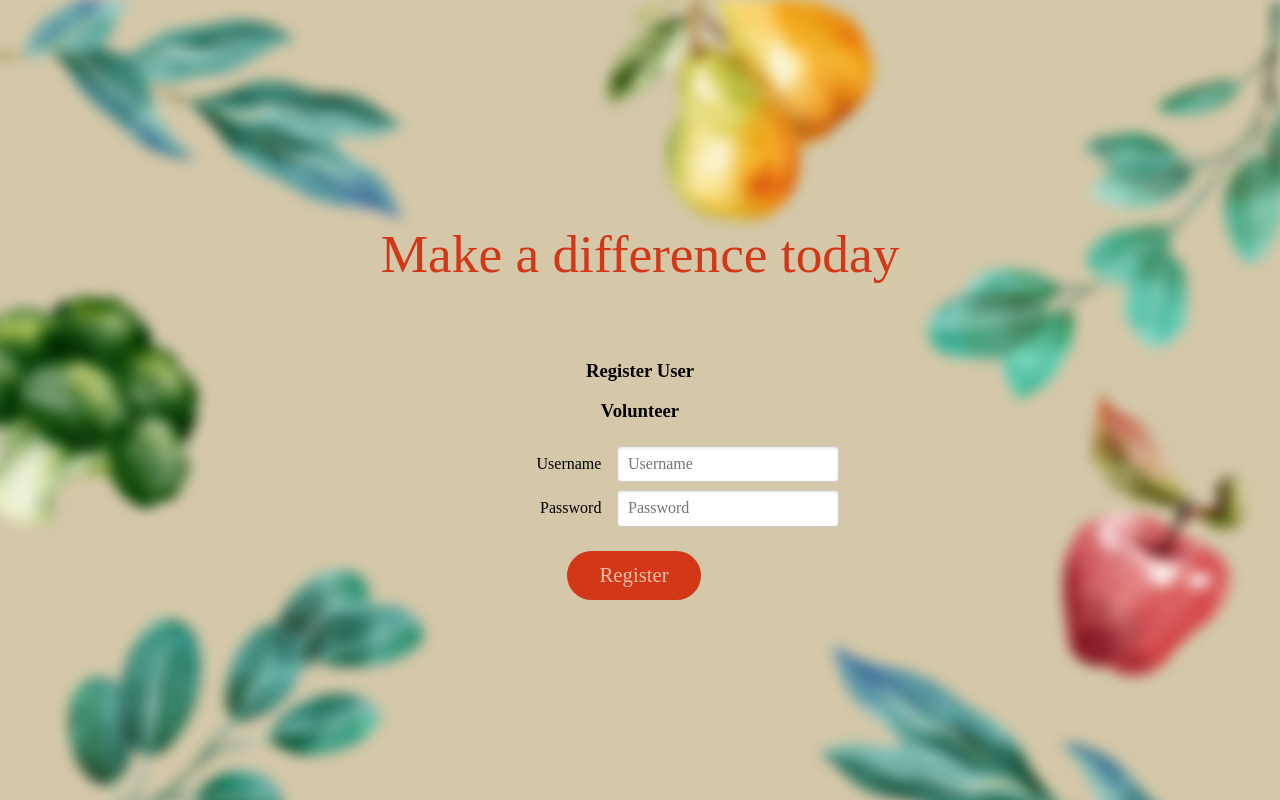
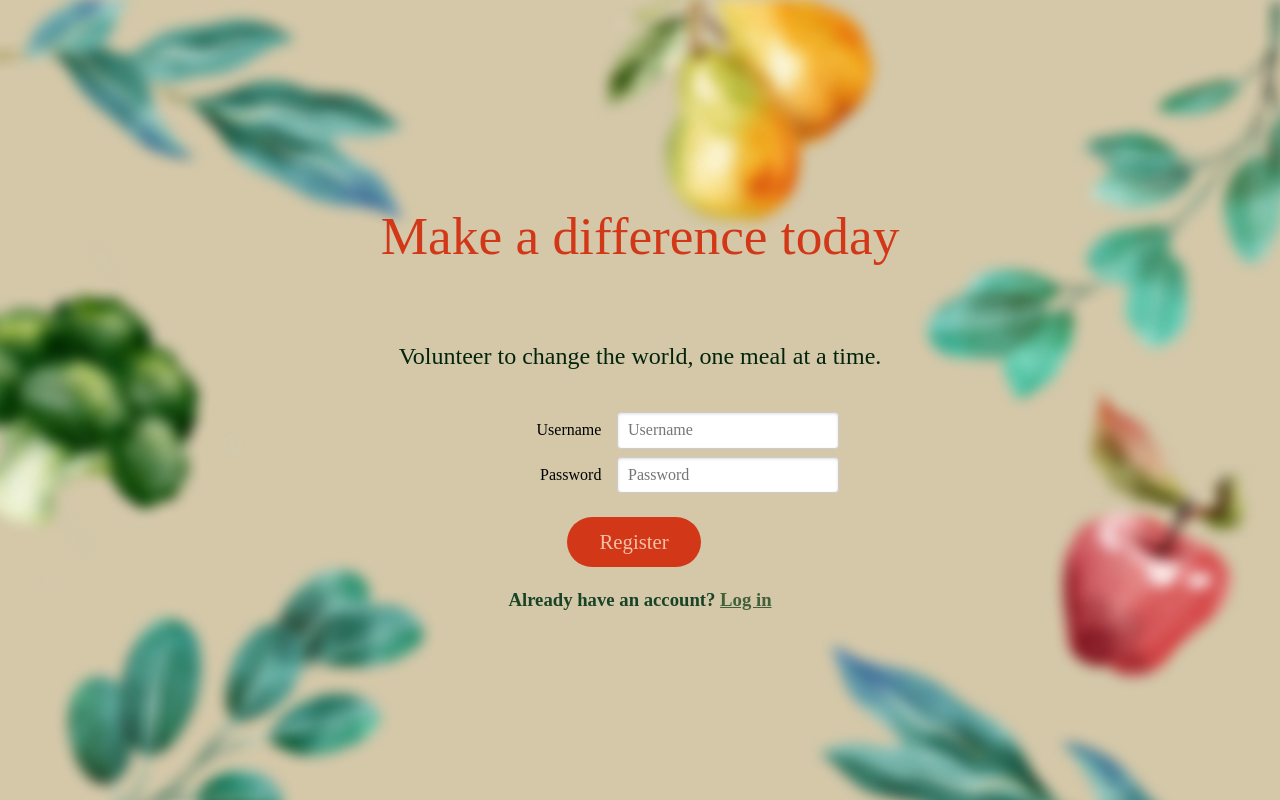
Before and after one commit to emilymchen/leftover-love, a Vue app: page /register-volunteer in a window 1280 px wide. Built offline with nearby package versions, Linux system fonts and the light colour scheme; no server answers; a web font is replaced by a local one.

Commit message:
styling improvements on registration page - remove dev text, add login shortcut

```diff
--- a/client/components/Login/RegisterForm.vue
+++ b/client/components/Login/RegisterForm.vue
@@ -93,8 +93,8 @@ watch(address, (newValue) => {
 
 <template>
   <form class="pure-form pure-form-aligned" @submit.prevent="register">
-    <h3>Register User</h3>
-    <h3>{{ props.role }}</h3>
+    <!-- <h3>Register User</h3>
+    <h3>{{ props.role }}</h3> -->
     <fieldset>
       <div class="pure-control-group">
         <label for="aligned-name">Username</label>
--- a/client/views/Registration/DonorRegistrationView.vue
+++ b/client/views/Registration/DonorRegistrationView.vue
@@ -5,17 +5,26 @@ import RegisterForm from "@/components/Login/RegisterForm.vue";
 <template>
   <main class="column">
     <h1>Sign up your business</h1>
-    <p>Let's find your store to turn your leftovers into impact in just a few minutes:</p>
+    <h2>Let's find your store to turn your leftovers into impact in just a few minutes:</h2>
     <RegisterForm role="Donor" />
+    <div class="register-section">
+      <h3>Already have an account? <RouterLink to="/login" class="register-link">Log in</RouterLink></h3>
+    </div>
   </main>
 </template>
 
 <style scoped>
 h1 {
+  margin-top: 5vh;
   color: #d23818;
   font-size: 40pt;
   font-weight: lighter;
-  margin-bottom: 5vh;
+  margin-bottom: 0vh;
+}
+
+h2 {
+  color: #03240c;
+  font-weight: 200;
 }
 
 .column {
@@ -24,4 +33,23 @@ h1 {
   width: 100vw;
   height: 100vh;
 }
+
+.register-section {
+  text-align: center;
+  margin-top: -1.5rem;
+  font-size: 1rem;
+  color: #194326;
+  width: 30vw;
+}
+
+.register-link {
+  color: #43603b;
+  text-decoration: underline;
+  font-weight: bold;
+}
+
+.register-link:hover {
+  color: #2f4d2e;
+  text-decoration: none;
+}
 </style>
--- a/client/views/Registration/RecipientRegistrationView.vue
+++ b/client/views/Registration/RecipientRegistrationView.vue
@@ -5,7 +5,11 @@ import RegisterForm from "@/components/Login/RegisterForm.vue";
 <template>
   <main class="column">
     <h1>Find food today</h1>
+    <h2>Need a meal? We've got you covered.</h2>
     <RegisterForm role="Recipient" />
+    <div class="register-section">
+      <h3>Already have an account? <RouterLink to="/login" class="register-link">Log in</RouterLink></h3>
+    </div>
   </main>
 </template>
 
@@ -17,10 +21,34 @@ h1 {
   margin-bottom: 5vh;
 }
 
+h2 {
+  color: #03240c;
+  font-weight: 200;
+}
+
 .column {
   background-image: url("@/assets/images/landing-background.png");
   background-size: cover;
   width: 100vw;
   height: 100vh;
 }
+
+.register-section {
+  text-align: center;
+  margin-top: -1.5rem;
+  font-size: 1rem;
+  color: #194326;
+  width: 30vw;
+}
+
+.register-link {
+  color: #43603b;
+  text-decoration: underline;
+  font-weight: bold;
+}
+
+.register-link:hover {
+  color: #2f4d2e;
+  text-decoration: none;
+}
 </style>
--- a/client/views/Registration/VolunteerRegistrationView.vue
+++ b/client/views/Registration/VolunteerRegistrationView.vue
@@ -5,7 +5,11 @@ import RegisterForm from "@/components/Login/RegisterForm.vue";
 <template>
   <main class="column">
     <h1>Make a difference today</h1>
+    <h2>Volunteer to change the world, one meal at a time.</h2>
     <RegisterForm role="Volunteer" />
+    <div class="register-section">
+      <h3>Already have an account? <RouterLink to="/login" class="register-link">Log in</RouterLink></h3>
+    </div>
   </main>
 </template>
 
@@ -17,10 +21,34 @@ h1 {
   margin-bottom: 5vh;
 }
 
+h2 {
+  color: #03240c;
+  font-weight: 200;
+}
+
 .column {
   background-image: url("@/assets/images/landing-background.png");
   background-size: cover;
   width: 100vw;
   height: 100vh;
 }
+
+.register-section {
+  text-align: center;
+  margin-top: -1.5rem;
+  font-size: 1rem;
+  color: #194326;
+  width: 30vw;
+}
+
+.register-link {
+  color: #43603b;
+  text-decoration: underline;
+  font-weight: bold;
+}
+
+.register-link:hover {
+  color: #2f4d2e;
+  text-decoration: none;
+}
 </style>
```
